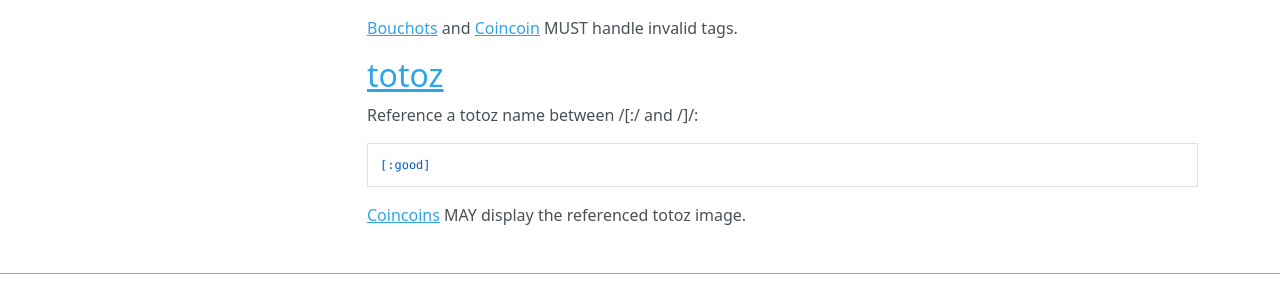
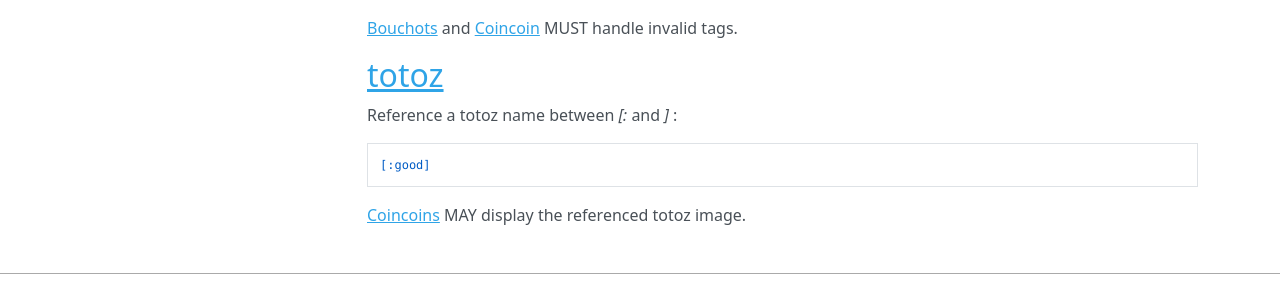
Before and after one commit to devnewton/rfm, an MkDocs documentation site: the page built from docs/legacy/legacy_bml.md, in a window 1280 px wide and 900 px high, scrolled down 909 px. Shown: the part 570-864 px from the top of the window. Built offline with MkDocs 1.6.1, drawn with Linux system fonts in a browser that asks for light colours; nearby versions of some CDN libraries.

````diff
--- a/docs/legacy/legacy_bml.md
+++ b/docs/legacy/legacy_bml.md
@@ -73,7 +73,7 @@ Other tag are forbidden.
 
 ## [totoz](../ontology/totoz.md)
 
-Reference a totoz name between /[:/ and /]/:
+Reference a totoz name between *[:* and *]* :
 
 ```
 [:good]
````
